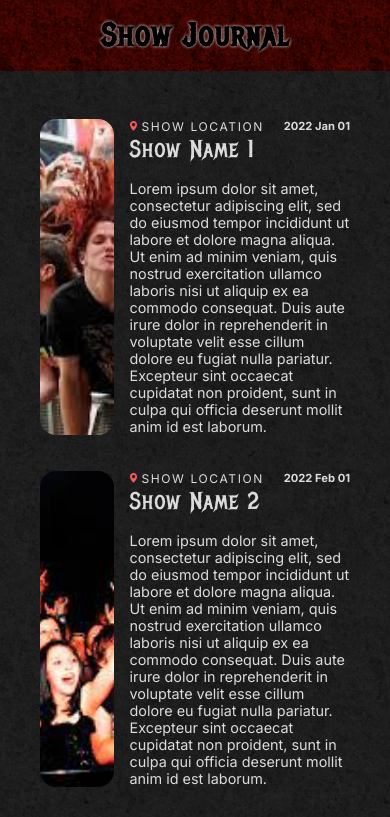
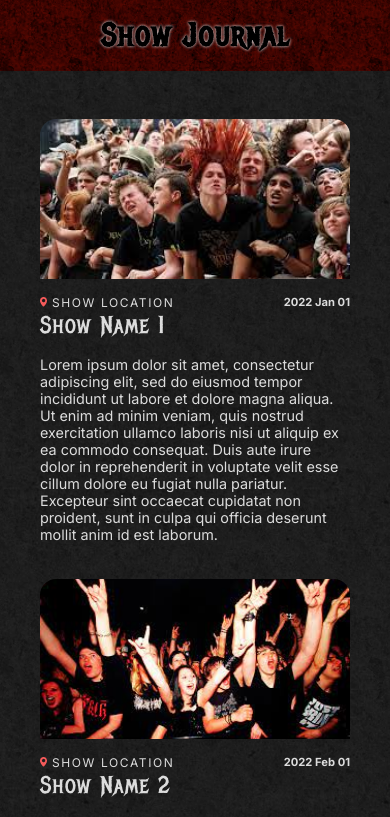
Before and after one commit to vishalicious213/show-journal, a React (Vite) app: page / in a window 390 px wide. Shown: the top 817 px of the page. Built offline with nearby package versions, Linux system fonts and the light colour scheme.

Commit message:
styling breakpoints. starting at 320 (base)

```diff
--- a/index.css
+++ b/index.css
@@ -37,17 +37,23 @@ header {
 /* SHOWS */
 
 .show {
-    display: grid;
+    display: flex;
+    flex-direction: column;
+    /* display: grid;
     grid-template-columns: 1fr 3fr;
-    gap: 1rem;
+    gap: 1rem; */
     margin-bottom: 2.25rem;
 }
 
 .show-image {
+    width: 100%;
+    height: 10rem;
+    margin-bottom: 1rem;
     background-repeat: no-repeat;
     background-size: cover;
     background-position: center;
-    border-radius: 1rem;
+    border-top-left-radius: 1rem;
+    border-top-right-radius: 1rem;
 }
 
 .show-details {
@@ -86,3 +92,29 @@ header {
     grid-area: desc;
     font-size: .9rem;
 }
+
+/* MEDIA QUERIES */
+
+@media screen and (min-width: 768px) {
+    .show {
+        display: grid;
+        grid-template-columns: 1fr 3fr;
+        gap: 1rem;
+        margin-bottom: 2.25rem;
+    }
+
+    .show-details {
+        display: grid;
+        grid-template-columns: 1fr .5fr;
+        grid-template-rows: auto auto auto;
+        grid-template-areas:
+            "loc  date"
+            "name name"
+            "desc desc";
+    }
+
+    .show-image {
+        height: unset;
+        margin-bottom: unset;
+    }
+}
```
